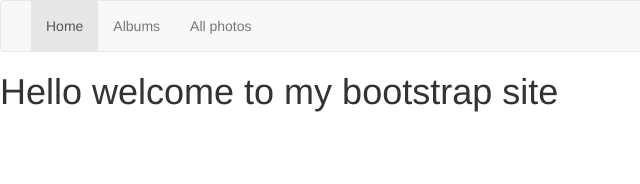
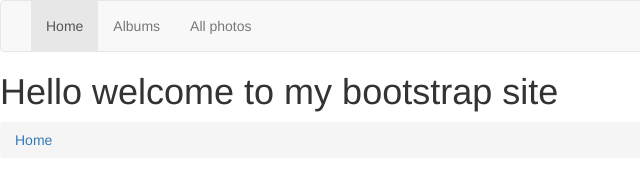
Before and after one commit to srand01/css-stuff, a plain HTML site: page photo-album/index.html in a window 1280 px wide. Shown: the full height of the page, 0-640 px from the left. Drawn offline with nearby package versions, Linux system fonts and the light colour scheme.

Commit message:
add breadcrumb

```diff
--- a/photo-album/index.html
+++ b/photo-album/index.html
@@ -44,6 +44,9 @@
 <body>
   <div class="contaner">
     <h1>Hello welcome to my bootstrap site</h1>
+    <ol class="breadcrumb">
+      <li><a href="index.html">Home</a></li>
+    </ol>
   </div>
 
   <script src="js/jquery.min.js"></script>
```
